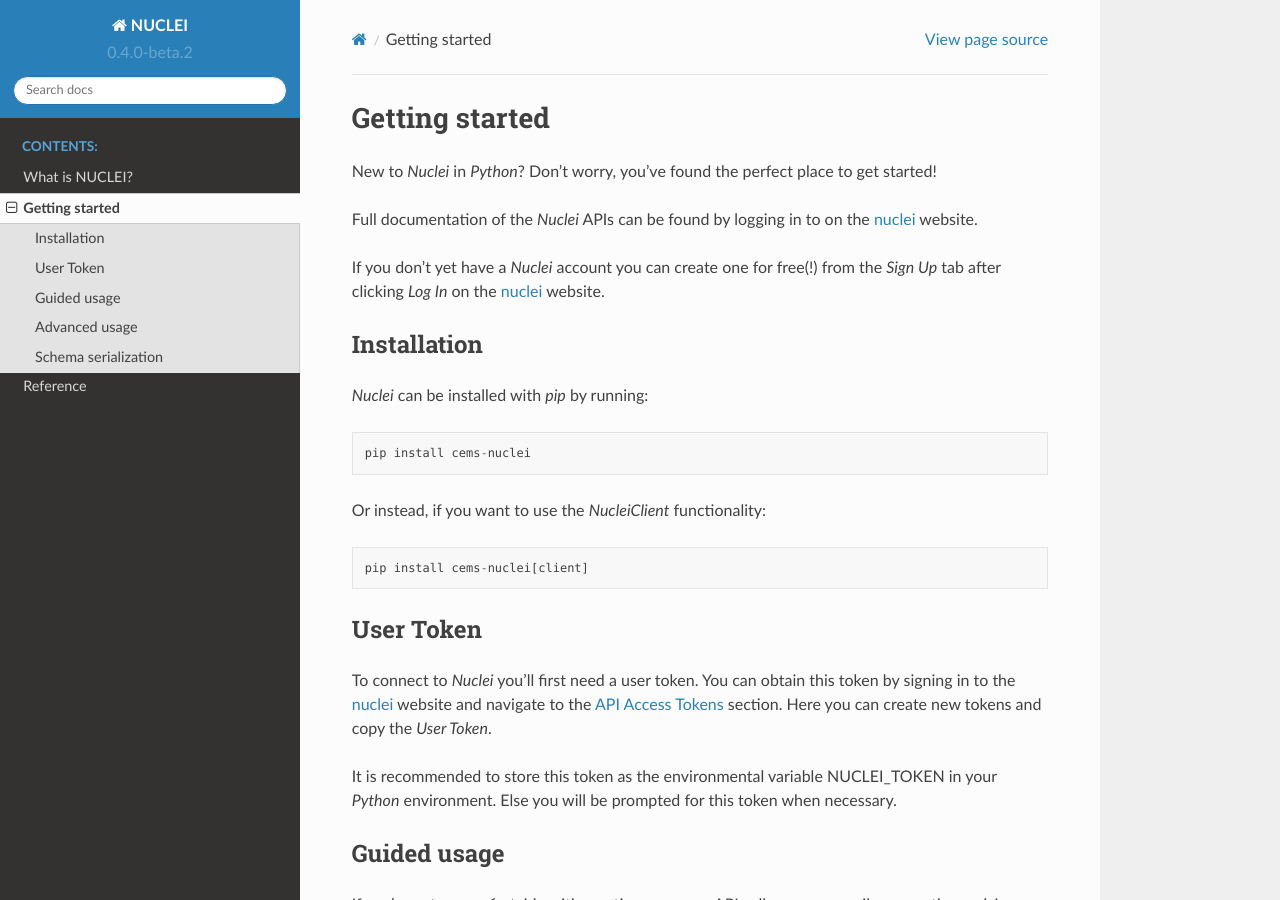
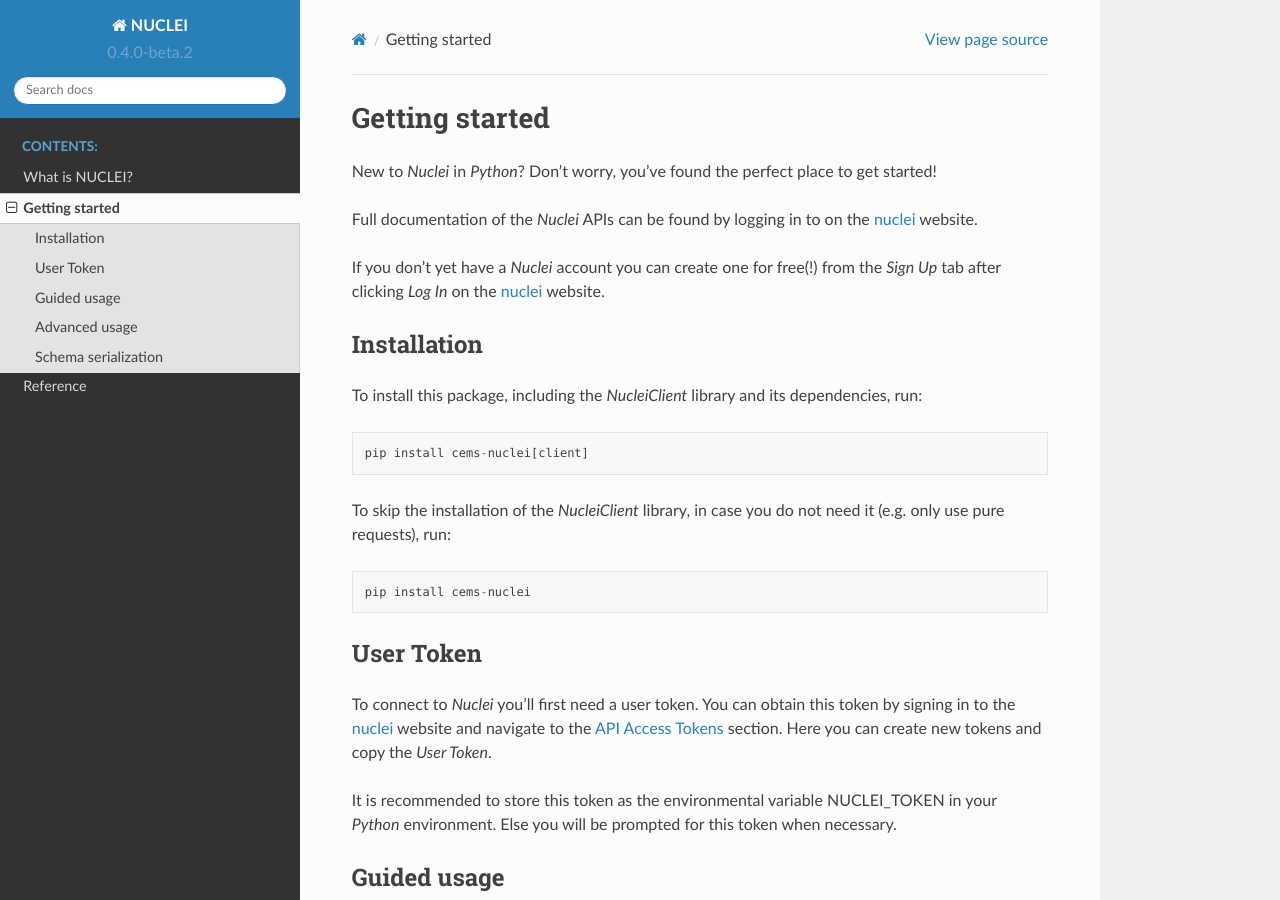
Before and after one commit to cemsbv/nuclei, a Sphinx documentation site: the page built from docs/tree/getting_started.rst, in a window 1280 px wide and 900 px high. Built offline with Sphinx 7.4.7 and the Read the Docs theme 2.0.0, drawn with Linux system fonts in a browser that asks for light colours; the version number is read from the project's files by our own code.

Commit message:
docs: update installation instruction

```diff
--- a/docs/tree/getting_started.rst
+++ b/docs/tree/getting_started.rst
@@ -13,19 +13,18 @@ website.
 
 Installation
 ------------
-`Nuclei` can be installed with `pip` by running:
-
-.. code-block::
-
-    pip install cems-nuclei
-
-
-Or instead, if you want to use the `NucleiClient` functionality:
+To install this package, including the `NucleiClient` library and its dependencies, run:
 
 .. code-block::
 
     pip install cems-nuclei[client]
 
+
+To skip the installation of the `NucleiClient` library, in case you do not need it (e.g. only use pure requests), run:
+
+.. code-block::
+
+    pip install cems-nuclei
 
 User Token
 ------------
```
Also changed, not shown: README.md (+13 -6 lines).
